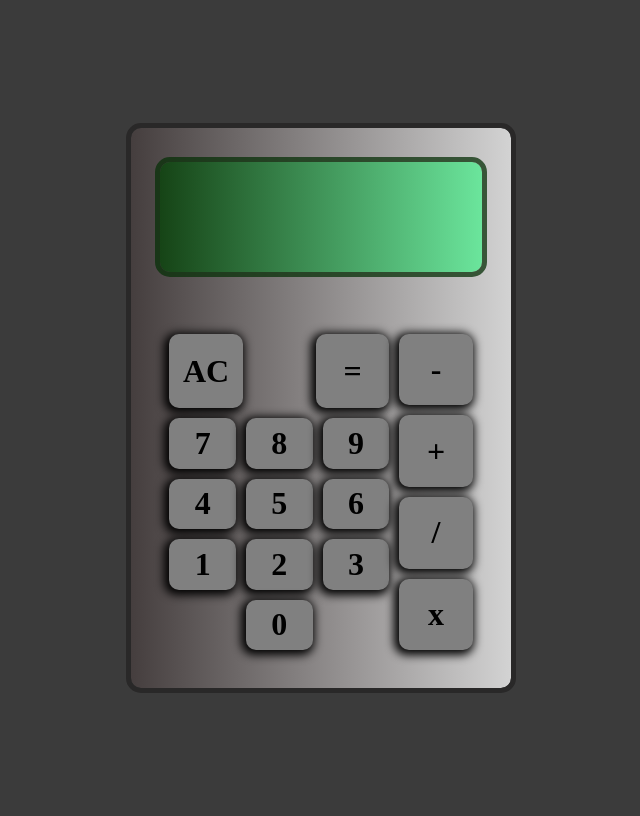
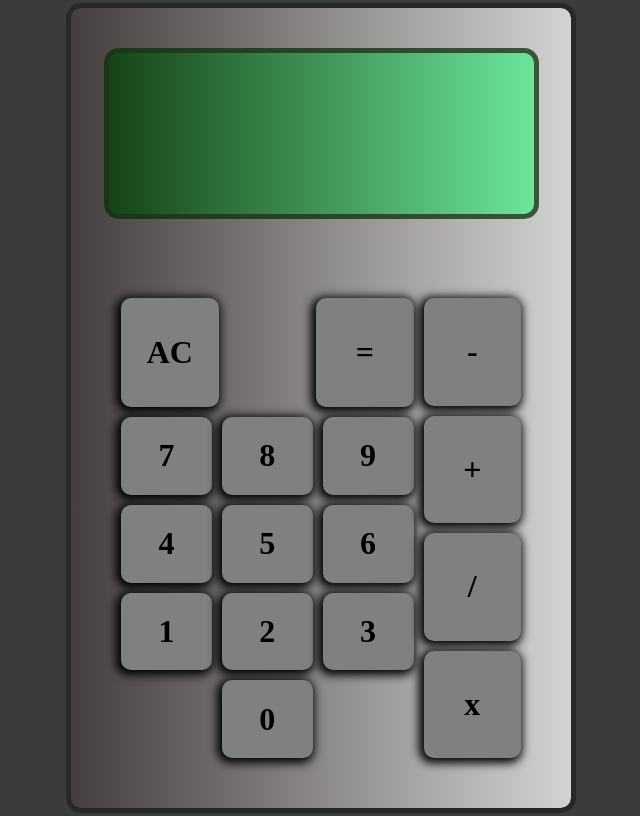
Before and after one commit to Jon4sSantos/Calculadora, a plain HTML site: page index.html in a window 1280 px wide. Both pictures are taken after a click on the element "AC". Shown: the whole page, without its empty margins (319-959 px from the left). Drawn offline with Linux system fonts and the light colour scheme.

Commit message:
mudei o tamanho dnv

```diff
--- a/index.html
+++ b/index.html
@@ -19,8 +19,8 @@
 
         #calculadora {
             background-image: linear-gradient(to right, rgb(69, 62, 62), lightgray);
-            height: 70%;
-            width: 30%;
+            height: 800px;
+            width: 500px;
             border-radius: 10px;
             outline: 5px solid rgb(41, 40, 40);
         }
@@ -45,6 +45,7 @@
             justify-content: flex-end;
             align-items: center;
             outline: 5px solid rgba(9, 49, 9, 0.753);
+            overflow: hidden;
         }
 
         #espacoTeclado {
@@ -143,7 +144,7 @@
         <div id="espacoTeclado">
             <div id="botoes">
                 <div id="exibir">
-                    <div class="botao">AC</div>
+                    <div class="botao" id="limpar">AC</div>
                     <div class="botao" id="botaoIgual">=</div>
                 </div>
                 <div id="numeros">
@@ -174,6 +175,44 @@
         </div>
     </div>
     <script>
+     const tela = document.getElementById('tela');
+     const btnNumber = document.querySelectorAll('.numero');
+     const btnOperation = document.querySelectorAll('#operacoes .botao');
+     const btnEqual = document.getElementById('botaoIgual');
+     const btnClear = document.getElementById('limpar');
+
+     let expressao = "";
+
+     btnNumber.forEach(botao => {
+          botao.addEventListener('click', () => {
+               expressao += botao.textContent;
+               tela.textContent = expressao;
+          });
+     });
+
+     btnOperation.forEach(botao => {
+          botao.addEventListener('click', () => {
+               let op = botao.textContent;
+
+               expressao += op;
+               tela.textContent = expressao;
+          });
+     });
+
+     botaoIgual.addEventListener('click', () => {
+          try {
+               const resultado = eval(expressao);
+               tela.textContent = resultado;
+               expressao = resultado.toString();
+          } catch {
+               tela.textContent = "Vai Toma no Cu";
+               expressao = "";
+          }
+     });
+     btnClear.addEventListener('click', () => {
+          expressao = "";
+          tela.textContent = "";
+     });
     </script>
 </body>
 </html>
```
